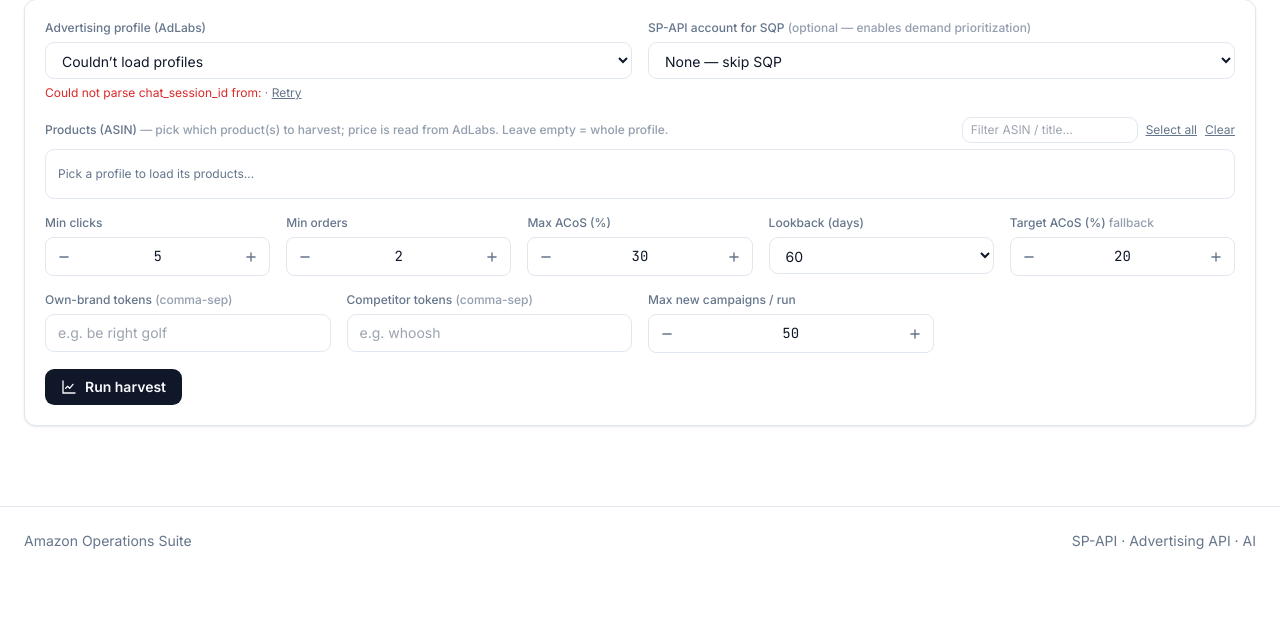
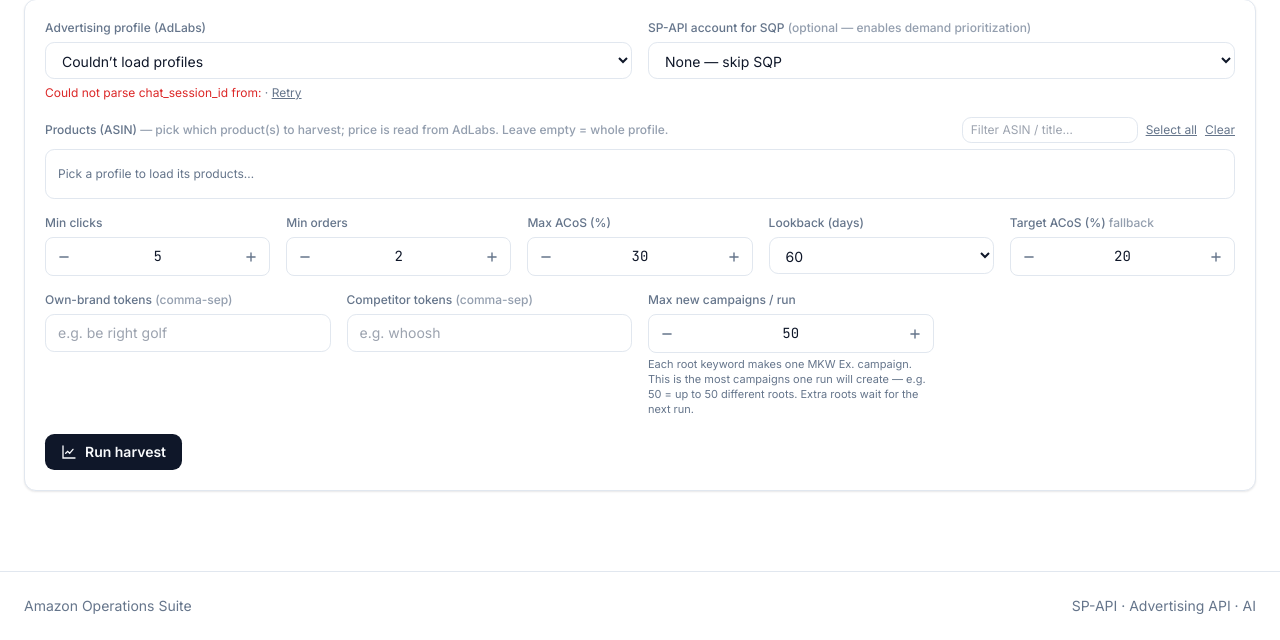
Before and after one commit to VishalESW/amazon-ops-suite, a Flask app: page /harvest in a window 1280 px wide. Shown: the part 240-880 px from the top of the page. Before the commit the page ends 789 px from the top, so only its background shows below. Run offline with Flask 2, Linux system fonts and the light colour scheme; data that the repository does not hold is empty; some libraries are stand-ins or nearby versions.

Commit message:
Harvest: add plain-language hint under Max new campaigns / run
Explain that each root = one MKW Ex. campaign and the field caps how many
roots (campaigns) a single run creates, with the rest deferred to the next run.

Co-Authored-By: Claude Opus 4.8 <noreply@anthropic.com>

```diff
--- a/templates/harvest.html
+++ b/templates/harvest.html
@@ -60,7 +60,8 @@
   <div class="mt-4 grid gap-4 sm:grid-cols-2 lg:grid-cols-4">
     <div><label class="block text-xs font-medium text-muted-foreground mb-1.5">Own-brand tokens <span class="text-muted-foreground/70">(comma-sep)</span></label><input id="ownBrand" placeholder="e.g. be right golf" class="w-full rounded-md border border-input bg-background px-3 py-2 text-sm"></div>
     <div><label class="block text-xs font-medium text-muted-foreground mb-1.5">Competitor tokens <span class="text-muted-foreground/70">(comma-sep)</span></label><input id="compBrand" placeholder="e.g. whoosh" class="w-full rounded-md border border-input bg-background px-3 py-2 text-sm"></div>
-    <div><label class="block text-xs font-medium text-muted-foreground mb-1.5">Max new campaigns / run</label><input id="maxNew" type="number" min="1" step="1" value="50" class="stepper"></div>
+    <div><label class="block text-xs font-medium text-muted-foreground mb-1.5">Max new campaigns / run</label><input id="maxNew" type="number" min="1" step="1" value="50" class="stepper">
+      <p class="mt-1 text-[11px] leading-snug text-muted-foreground">Each root keyword makes one MKW&nbsp;Ex. campaign. This is the most campaigns one run will create — e.g. 50 = up to 50 different roots. Extra roots wait for the next run.</p></div>
   </div>
 
   <div class="mt-4 flex items-center gap-3">
```
